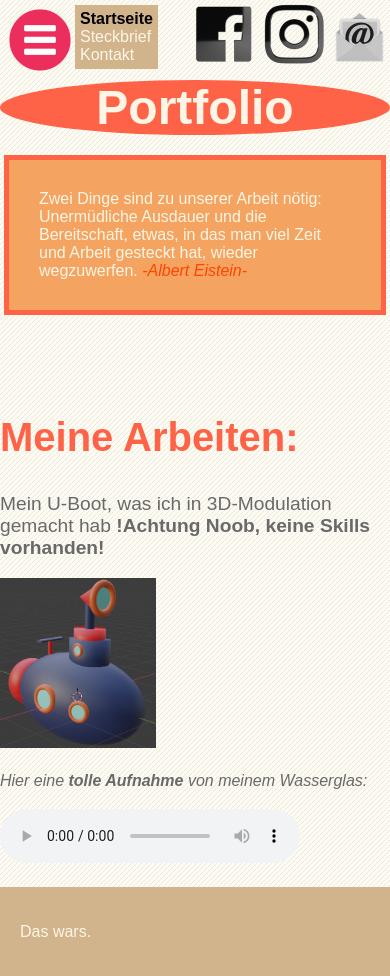
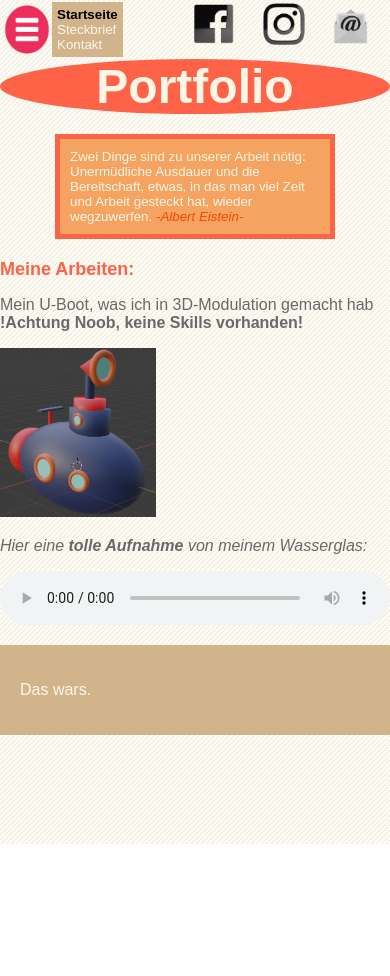
Before and after one commit to Lilli-Knecht/GIS-SoSe-2021, a plain HTML site: page Aufgabe1.4/Portfolio.html in a window 390 px wide. After the commit the page ends 844 px from the top, so only its background shows below. Drawn offline with Linux system fonts and the light colour scheme.

Commit message:
Aufgabe1.4_fertig

```diff
--- a/Aufgabe1.4/Portfolio.html
+++ b/Aufgabe1.4/Portfolio.html
@@ -41,7 +41,7 @@
         </blockquote>
 
         <h2>Meine Arbeiten:</h2>
-        <p>
+        <p id="Ubootfahren">
             Mein U-Boot, was ich in 3D-Modulation gemacht hab <strong>!Achtung Noob, keine Skills vorhanden!</strong>
         </p>
         <p><img id="uboot" src="Dateien/U-Boot.PNG" alt="U-Boot"></p>
--- a/Aufgabe1.4/style.css
+++ b/Aufgabe1.4/style.css
@@ -57,7 +57,7 @@ a img:hover{
 }
 
 h1{
-    transition: color 3s ease-in-out 0s;
+    transition: color 2s ease-in-out 0s;
     color:oldlace;
     transform: translateY(500px);
     font-size: 7rem;
@@ -81,6 +81,7 @@ a{
 }
 
 blockquote{
+    transition: all 1s ease-in-out 0s;
     color:oldlace;
     background-color:sandybrown;
     width: 600px;
@@ -88,7 +89,16 @@ blockquote{
     border: 5px solid tomato;
     margin: auto;
     margin-bottom: 100px;
+
 }
+
+ blockquote:hover{
+    width: 450px;
+    padding: 50px;
+    border: 2px solid orangered;
+    border-radius: 30%;
+    background-color:tan;
+ }
 
 h2{
     color:tomato;
@@ -171,15 +181,15 @@ button{
 
 #uboot:hover{
     animation-duration: 3s;
-    animation-name: slidein;
+    animation-name: slideout;
 }
 
-@keyframes slidein{
+@keyframes slideout{
     from{
         margin-left: 0%;
     }
     to{
-        margin-left: 50%;
+        margin-left: 100%;
     }
 
 }
@@ -221,13 +231,52 @@ textarea{
 
 @media screen and (max-width: 1024px) {
     body{
-        width: 80%;
+        width: 600px;
+        margin: auto;
+    }
+
+    div#head{
+        width: 100%;
+        transform: translateY(-600px);
+        border-radius: 30%;
+        margin-bottom: -500px;
+    }
+
+    div#head h1{
+        font-size: 5rem;
+        transform:translateY(600px)
+    }
+
+    #nav2{
+        top: 150px;
+        right: 200px;
+    }
+
+    h2{
+        font-size: 2em;
+        margin-top: 30px;
+    }
+
+    h2~p{
+        font-size:medium;
+    }
+
+    h3{
+        font-size: 1em;
+    }
+
+    img, video{
+        width:100%;
+    }
+
+    blockquote{
+        width:80%;
     }
 }
 
 @media screen and (max-width: 599px) {
     body{
-        width: 100%;
+        width:100%;
     }
 
     header{
@@ -239,37 +288,36 @@ textarea{
         position: sticky;
         top: 0;
         left: 0;
-        width: fit-content;
+        width: 50px;
     }
 
     #nav1{
         display: flex;
         flex-direction: row;
         width:fit-content;
+        padding: 2px;
     }
 
     #navcontent{
         flex-direction: column;
         display: none;
+        font-size: smaller;
     }
 
     #nav1:hover #navcontent{
         display: inline-flex;
-
     }
 
     #nav2{
         top: 0;
         right: 0;
         width: fit-content;
+        display:flex;
     }
 
-    blockquote{
-        width: 80%;
-    }
+    a img{
+        width: 70%;
 
-    img{
-        width: 100%;
     }
 
     img#uboot{
@@ -293,4 +341,26 @@ textarea{
         transform: translateY(0);
     }
 
+    blockquote{
+        width:250px;
+        margin-bottom: 20px;
+        padding: 10px;
+        font-size: smaller;
+    }
+
+    blockquote:hover{
+        width:200px;
+        padding: 15px;
+        border-radius: 20%;
+    }
+
+    h2{
+        font-size: large;
+        margin-top: 20px;
+    }
+
+    audio{
+        width: 100%;
+    }
+
 }
```
Also changed, not shown: Aufgabe1.4/Steckbrief.html (+1 -1 lines).
